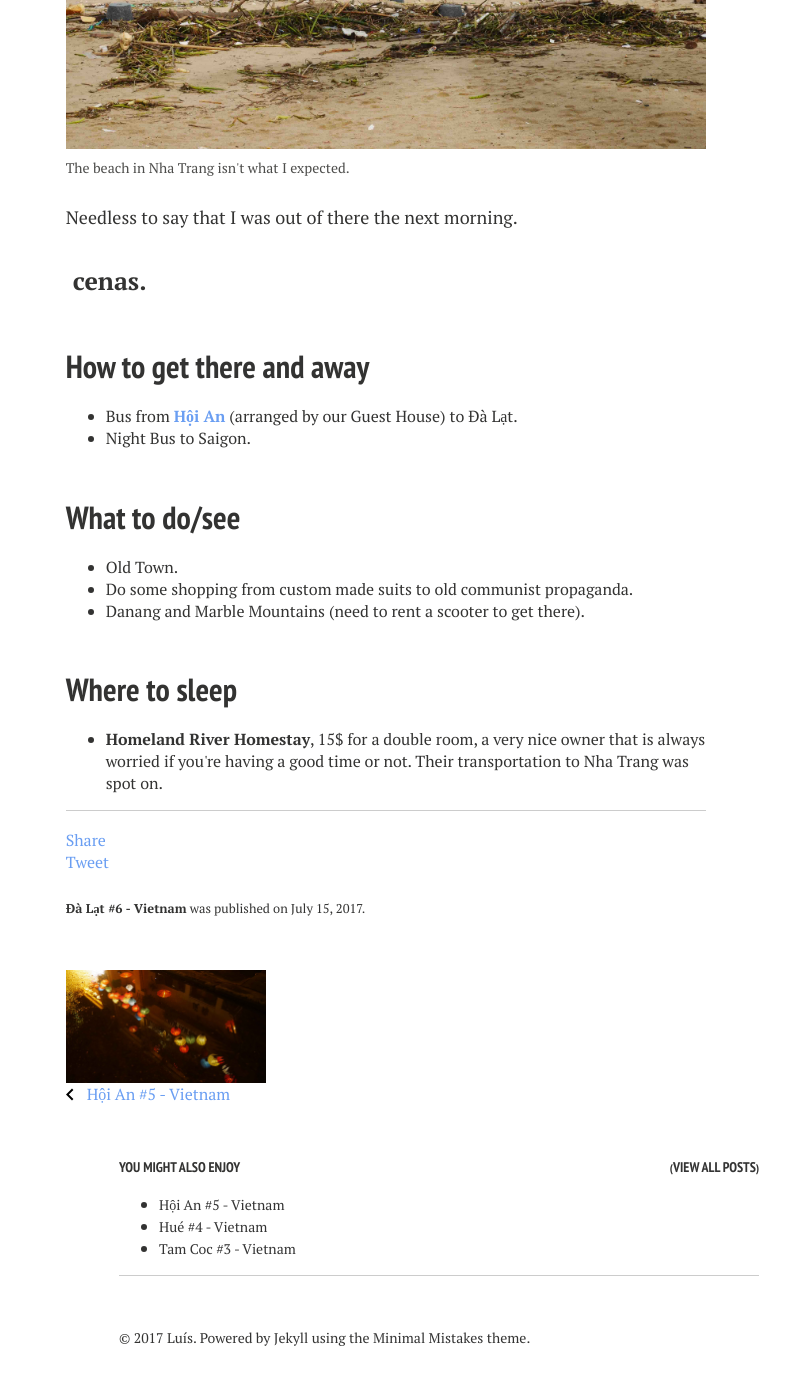
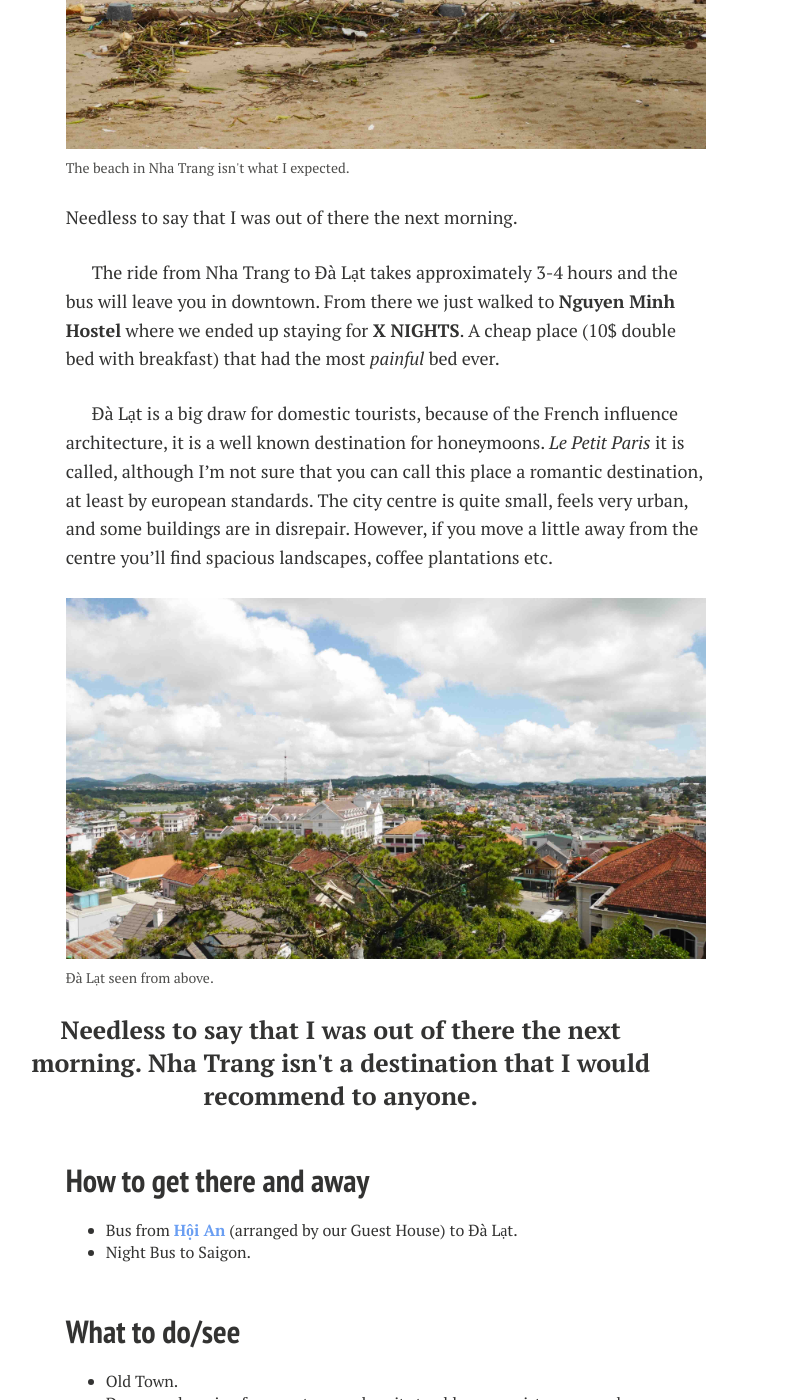
Before and after one commit to luiscspinho/luiscspinho.github.io, a Jekyll site: the page built from _posts/2017-07-15-Dalat.md, in a window 1280 px wide and 1400 px high, scrolled down 1218 px. Shown: the whole window, without its empty margins (201-991 px from the left). Built offline with Jekyll 4.4.1, drawn with Linux system fonts in a browser that asks for light colours; nearby versions of some CDN libraries; comment, search, counter and statistics services are not loaded; some of the changed text lies outside the part shown.

Commit message:
cont dalat post

```diff
--- a/_posts/2017-07-15-Dalat.md
+++ b/_posts/2017-07-15-Dalat.md
@@ -23,8 +23,18 @@ The beach is what makes Nha Trang a tourist destination. But when I was there, w
 
 Needless to say that I was out of there the next morning.
 
+The ride from Nha Trang to Đà Lạt takes approximately 3-4 hours and the bus will leave you in downtown. From there we just walked to <b>Nguyen Minh Hostel</b> where we ended up staying for <b>X NIGHTS</b>. A cheap place (10$ double bed with breakfast) that had the most <i>painful</i> bed ever.
 
-<b><highlight><middle>cenas.</middle></highlight></b>
+Đà Lạt is a big draw for domestic tourists, because of the French influence architecture, it is a well known destination for honeymoons. <i>Le Petit Paris</i> it is called, although I'm not sure that you can call this place a romantic destination, at least by european standards. The city centre is quite small, feels very urban, and some buildings are in disrepair. However, if you move a little away from the centre you'll find spacious landscapes, coffee plantations etc.
+
+<figure>
+	<a href="../images/vietnam/dalat/dalat2.JPG"><img src="../images/vietnam/dalat/dalat2.JPG"></a>
+	<figcaption>Đà Lạt seen from above.</figcaption>
+</figure>
+
+
+
+<b><highlight><middle>Needless to say that I was out of there the next morning. Nha Trang isn't a destination that I would recommend to anyone.</middle></highlight></b>
 
 
 <br>
@@ -45,5 +55,5 @@ Needless to say that I was out of there the next morning.
 <br>
 <h1>Where to sleep</h1>
 <ul>
-<li><b>Homeland River Homestay</b>, 15$ for a double room, a very nice owner that is always worried if you're having a good time or not. Their transportation to Nha Trang was spot on.</li>
+<li><b>Nguyen Minh Hostel</b>, 10$ for a double bed with breakfast included. I used their scooter rental and washed my clothes with them, and both were spot on.</li>
 </ul>
```
Also changed, not shown: images/vietnam/dalat/dalat2.JPG (added).
